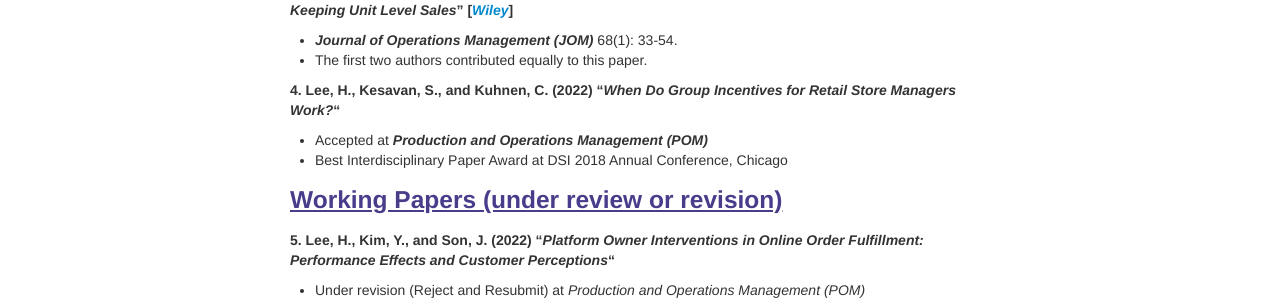
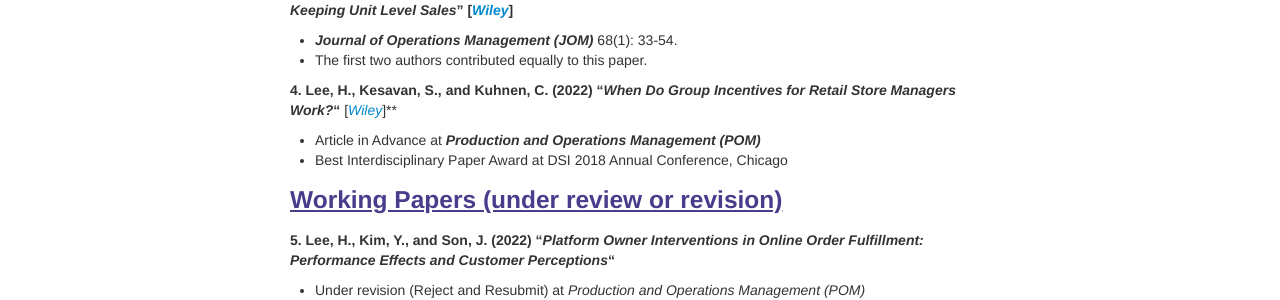
Before and after one commit to lordya2/lordya2.github.io, a Jekyll site: the page built from pages/research.md, in a window 1280 px wide. Shown: the part 712-1012 px from the top of the page. Built offline with Jekyll 4.4.1, drawn with Linux system fonts in a browser that asks for light colours.

Commit message:
Update research.md

```diff
--- a/pages/research.md
+++ b/pages/research.md
@@ -28,8 +28,8 @@ description: Hyun Seok ("Huck") Lee's Research
    * ***Journal of Operations Management (JOM)*** 68(1): 33-54.
    * The first two authors contributed equally to this paper.
 
-**4. Lee, H., Kesavan, S., and Kuhnen, C. (2022) "*When Do Group Incentives for Retail Store Managers Work?*"**
-   * Accepted at ***Production and Operations Management (POM)***
+**4. Lee, H., Kesavan, S., and Kuhnen, C. (2022) "*When Do Group Incentives for Retail Store Managers Work?*"** [[*Wiley*](https://onlinelibrary.wiley.com/doi/epdf/10.1111/poms.13740)]**
+   * Article in Advance at ***Production and Operations Management (POM)***
    * Best Interdisciplinary Paper Award at DSI 2018 Annual Conference, Chicago
 
 ### <u>Working Papers (under review or revision)</u>
```
